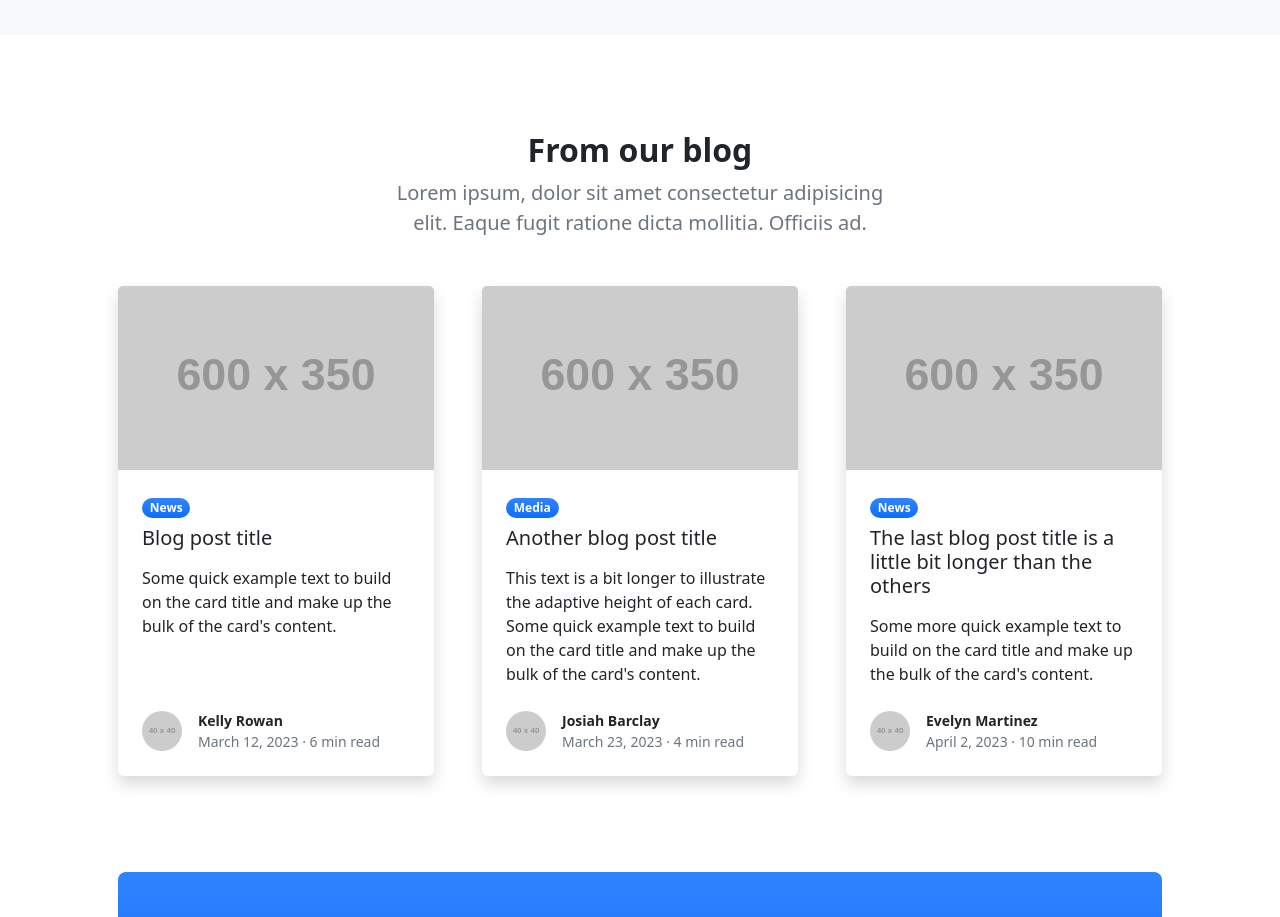
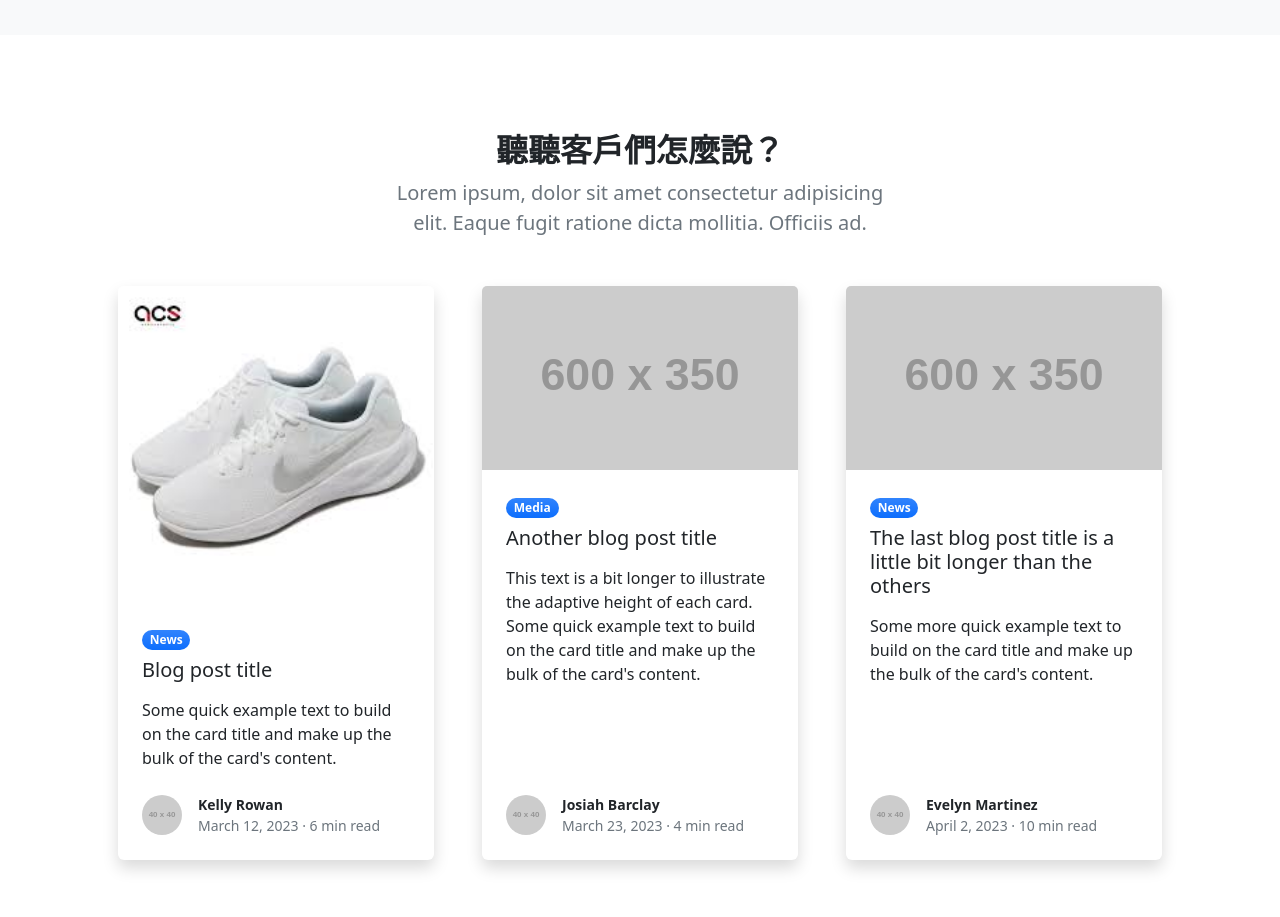
Before and after one commit to Chi617/test0601, a plain HTML site: page index.html in a window 1280 px wide. Shown: the part 1460-2377 px from the top of the page. Drawn offline with nearby package versions, Linux system fonts and the light colour scheme; placeholder pictures from the web are drawn by us.

Commit message:
修改文字及圖片

```diff
--- a/index.html
+++ b/index.html
@@ -121,7 +121,7 @@
                     <div class="row gx-5 justify-content-center">
                         <div class="col-lg-8 col-xl-6">
                             <div class="text-center">
-                                <h2 class="fw-bolder">From our blog</h2>
+                                <h2 class="fw-bolder">聽聽客戶們怎麼說？</h2>
                                 <p class="lead fw-normal text-muted mb-5">Lorem ipsum, dolor sit amet consectetur adipisicing elit. Eaque fugit ratione dicta mollitia. Officiis ad.</p>
                             </div>
                         </div>
@@ -129,7 +129,7 @@
                     <div class="row gx-5">
                         <div class="col-lg-4 mb-5">
                             <div class="card h-100 shadow border-0">
-                                <img class="card-img-top" src="https://dummyimage.com/600x350/ced4da/6c757d" alt="..." />
+                                <img class="card-img-top" src="assets/images.jpg" alt="..." />
                                 <div class="card-body p-4">
                                     <div class="badge bg-primary bg-gradient rounded-pill mb-2">News</div>
                                     <a class="text-decoration-none link-dark stretched-link" href="#!"><h5 class="card-title mb-3">Blog post title</h5></a>
```
Also changed, not shown: assets/images.jpg (added).
